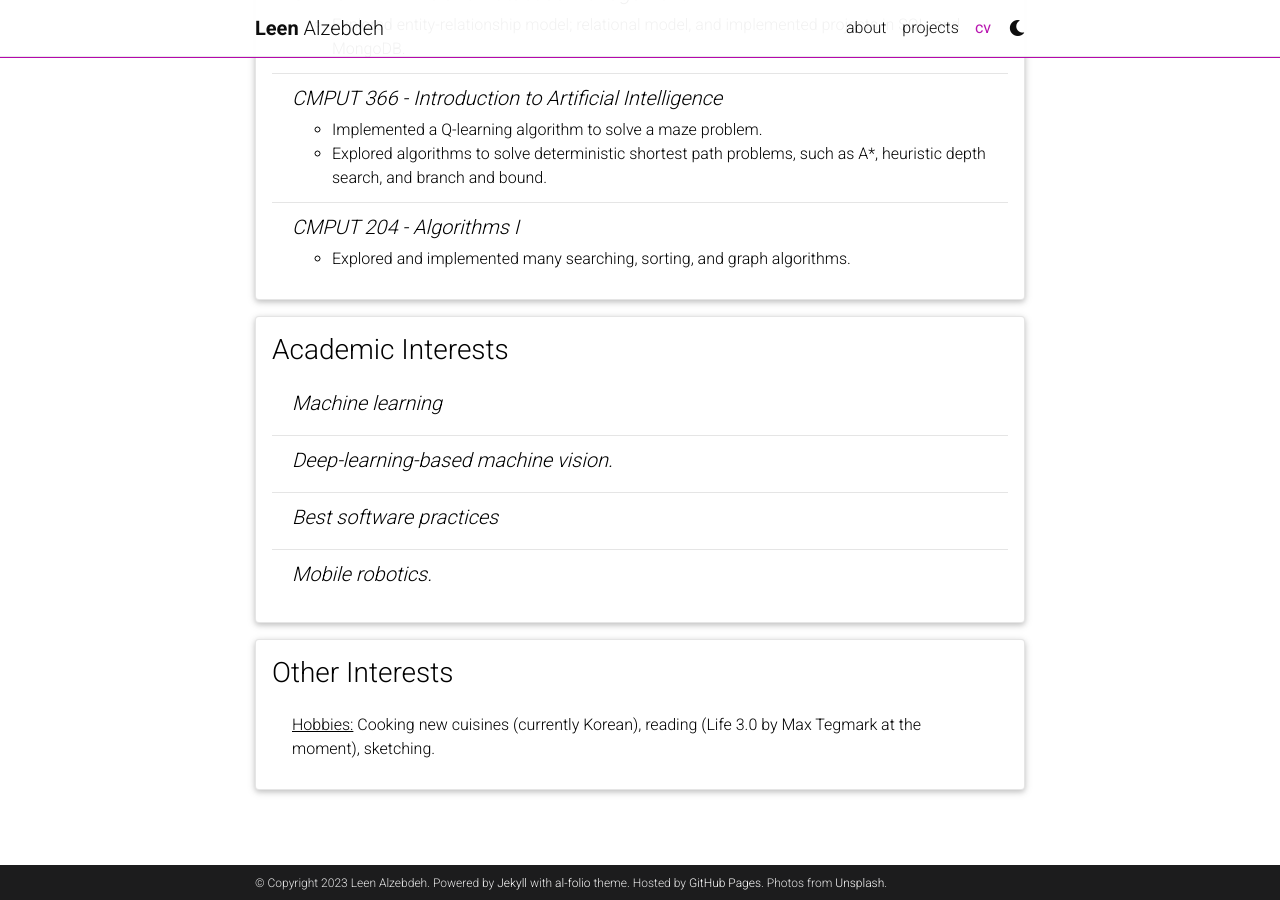
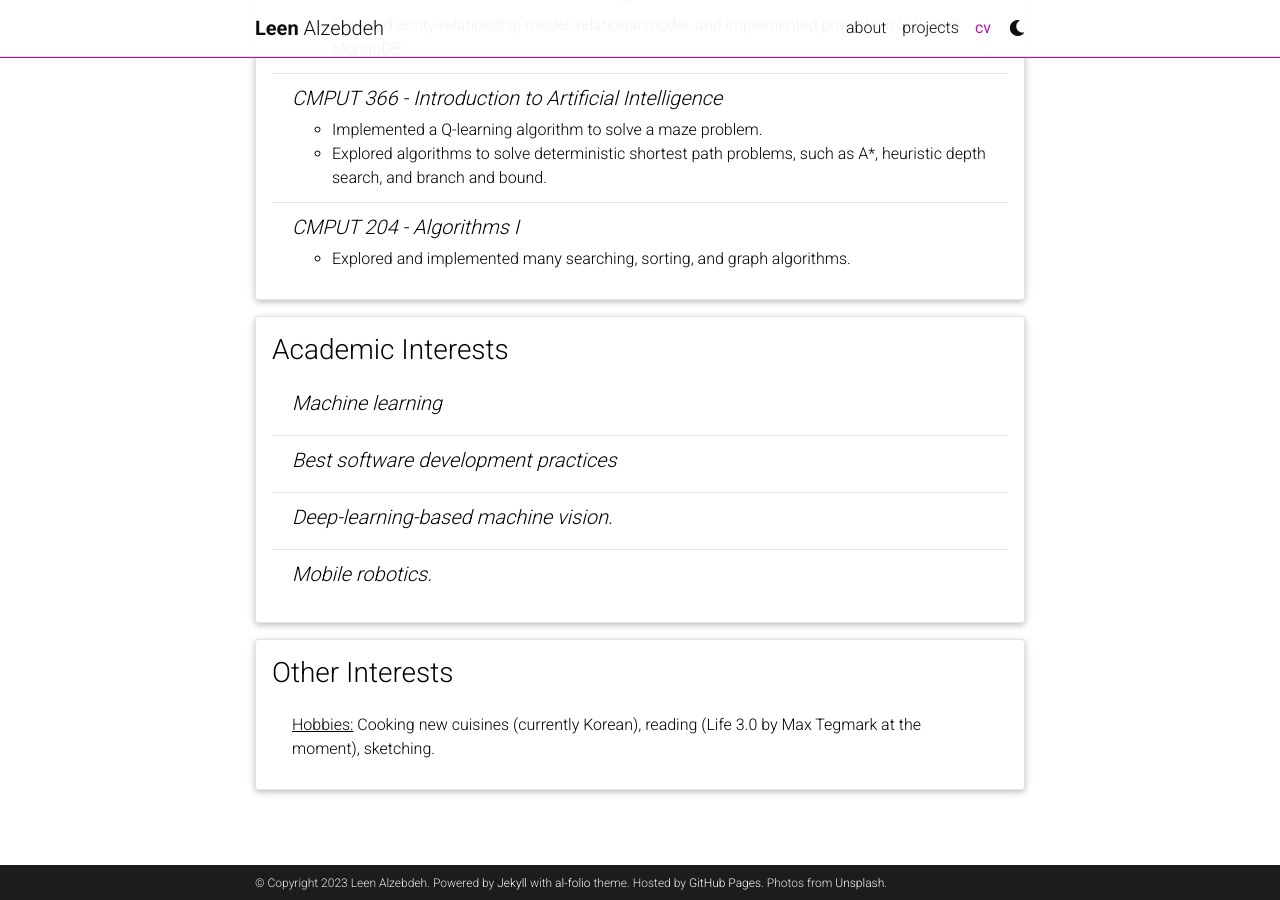
Before and after one commit to LeenZebdeh/LeenZebdeh.github.io, a Jekyll site: the page built from _pages/cv.md, in a window 1280 px wide and 900 px high, scrolled down 1932 px. Built offline with Jekyll 4.4.1, drawn with Linux system fonts in a browser that asks for light colours; comment, search, counter and statistics services are not loaded; a style sheet for code colours, icons or effects is not loaded.

Commit message:
edit academic interests

```diff
--- a/_data/cv.yml
+++ b/_data/cv.yml
@@ -78,8 +78,8 @@
   type: nested_list
   contents:
     - title: Machine learning
+    - title: Best software development practices
     - title: Deep-learning-based machine vision.
-    - title: Best software practices
     - title: Mobile robotics.
 
 - title: Other Interests
```
